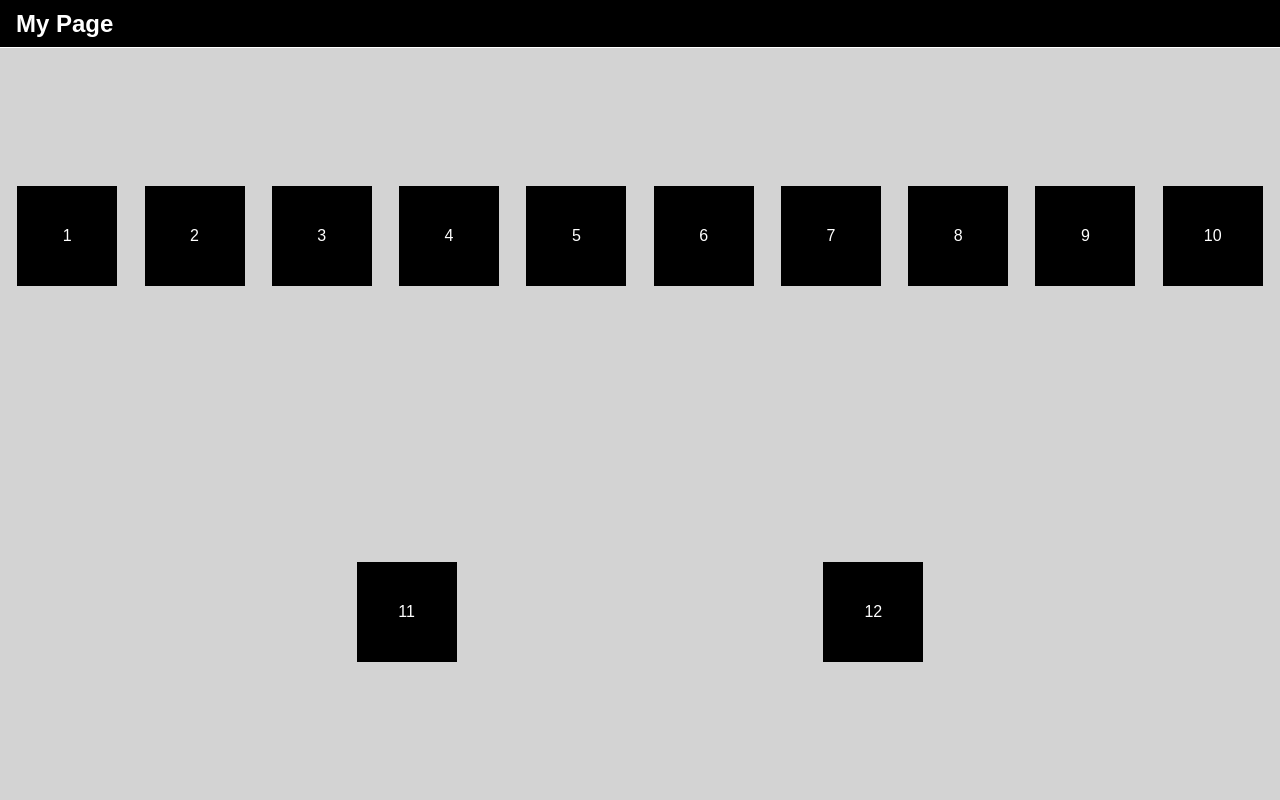
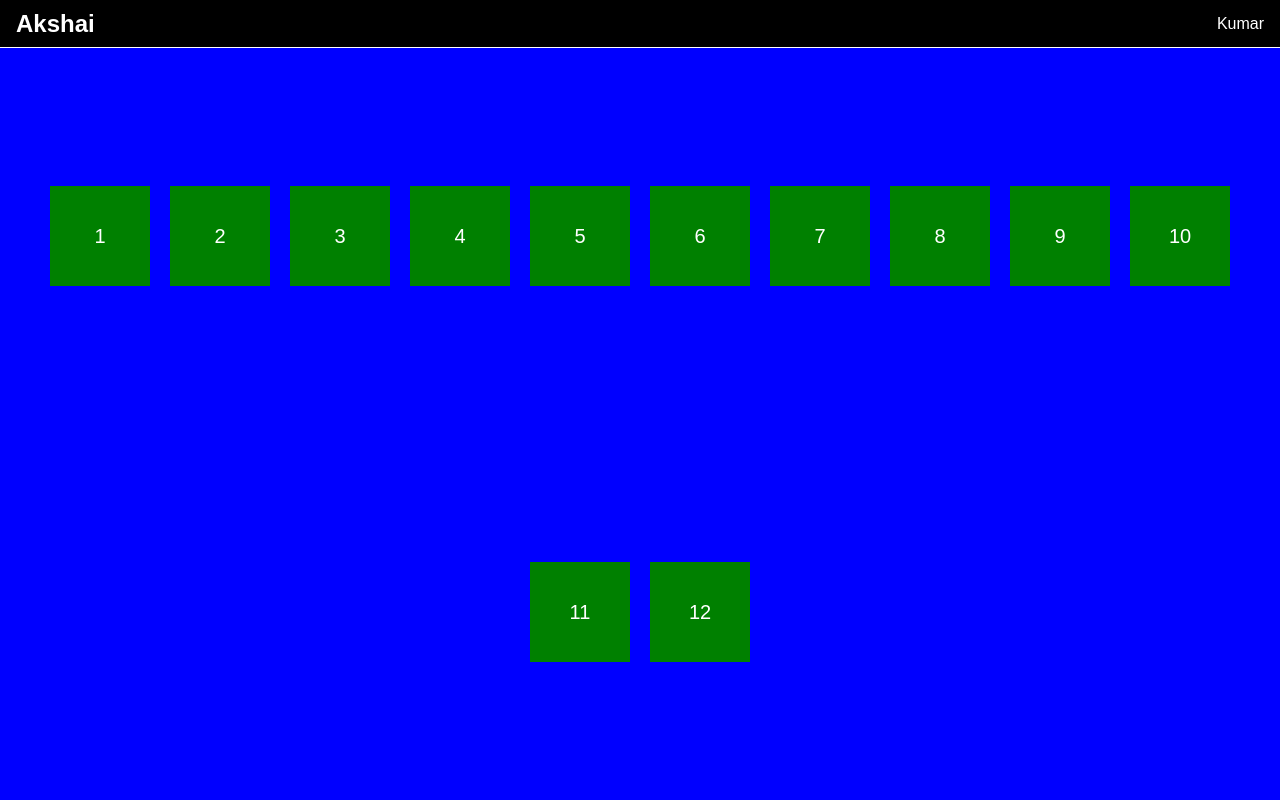
Before and after one commit to akshai-7/Js-Dom, a plain HTML site: page index.html in a window 1280 px wide. Shown: the top 800 px of the page. Drawn offline with Linux system fonts and the light colour scheme.

Commit message:
first commit

```diff
--- a/index.html
+++ b/index.html
@@ -14,10 +14,10 @@
     </nav>
     <main>
         <section id="view1" class="view view1">
-            <div>1</div>
-            <div>2</div>
-            <div>3</div>
-            <div>4</div>
+            <div>1</div>a
+            <div>2</div>b
+            <div>3</div>c
+            <div>4</div>d
             <div>5</div>
             <div>6</div>
             <div>7</div>
--- a/script.js
+++ b/script.js
@@ -3,7 +3,7 @@
 const view1 = document.getElementById('view1');
 console.log(view1);
 
-const view2 = document.querySelector('#view1');
+const view2 = document.querySelector('#view2');
 console.log(view2);
 
 const views = document.getElementsByClassName('view');
@@ -22,3 +22,56 @@ console.log(divs);
 
 const evendiv = view1.querySelectorAll('div:nth-of-type(2n)');
 console.log(evendiv);
+// evendiv[2].style.backgroundColor = "red";
+
+for (i = 0; i < evendiv.length; i++){
+    evendiv[i].style.backgroundColor = "purple";
+    // evendiv[i].style.width = "80px";
+    evendiv[i].style.borderRadius = "7px";
+}
+
+
+const navText = document.querySelector('nav h1');
+console.log(navText);
+navText.textContent = "Akshaii";
+const navBar = document.querySelector('nav');
+console.log(navBar);
+navBar.innerHTML = "<h2>Akshai</h2><p>Kumar</p>";
+
+console.log(evendiv[0]);
+console.log(evendiv[0].parentElement);
+console.log(evendiv[0].parentElement.children);
+console.log(evendiv[0].parentElement.childNodes);
+console.log(evendiv[0].parentElement.hasChildNodes());
+console.log(evendiv[0].parentElement.lastChild);
+console.log(evendiv[0].parentElement.lastElementChild);
+console.log(evendiv[0].parentElement.firstChild);
+console.log(evendiv[0].parentElement.firstElementChild);
+console.log(evendiv[0].nextSibling);
+console.log(evendiv[0].nextElementSibling);
+console.log(evendiv[0].nextElementSibling.nextElementSibling);
+console.log(evendiv[0].previousSibling);
+console.log(evendiv[0].previousElementSibling);
+
+view1.style.display = "none";
+// view2.style.display = "none";
+console.log(view2.lastElementChild);
+view2.lastElementChild.remove();
+
+
+const createDiv = (parent, iter) => {
+const newDiv = document.createElement("div");
+newDiv.textContent =iter;
+newDiv.style.fontSize = "20px";
+newDiv.style.background = "green";
+newDiv.style.width = "100px";
+newDiv.style.height = "100px";
+newDiv.style.margin = "10px";
+newDiv.style.display = "flex";
+newDiv.style.justifyContent = "center";
+newDiv.style.alignItems = "center";
+parent.append(newDiv);
+}
+for (let i = 1; i <= 12; i++){
+    createDiv(view2, i);
+}
--- a/style.css
+++ b/style.css
@@ -60,11 +60,10 @@ section {
   margin: 10px;
 }
 .view2 {
-  display: flex;
-  flex-direction: column;
+  flex-direction: row;
+  flex-wrap: wrap;
   justify-content: center;
   align-items: center;
-  /* display: none; */
   background-color: blue;
   color: #fff;
 }
```
